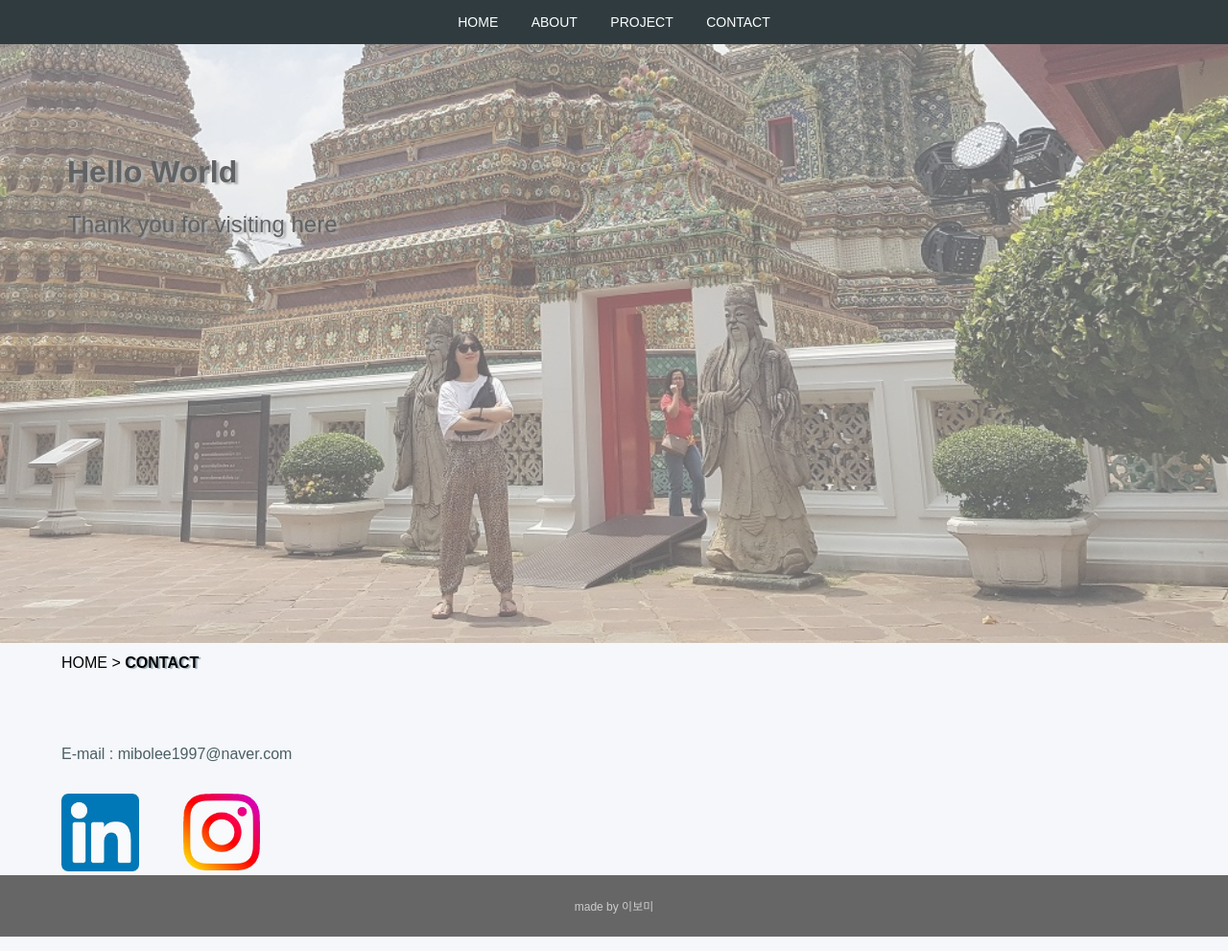
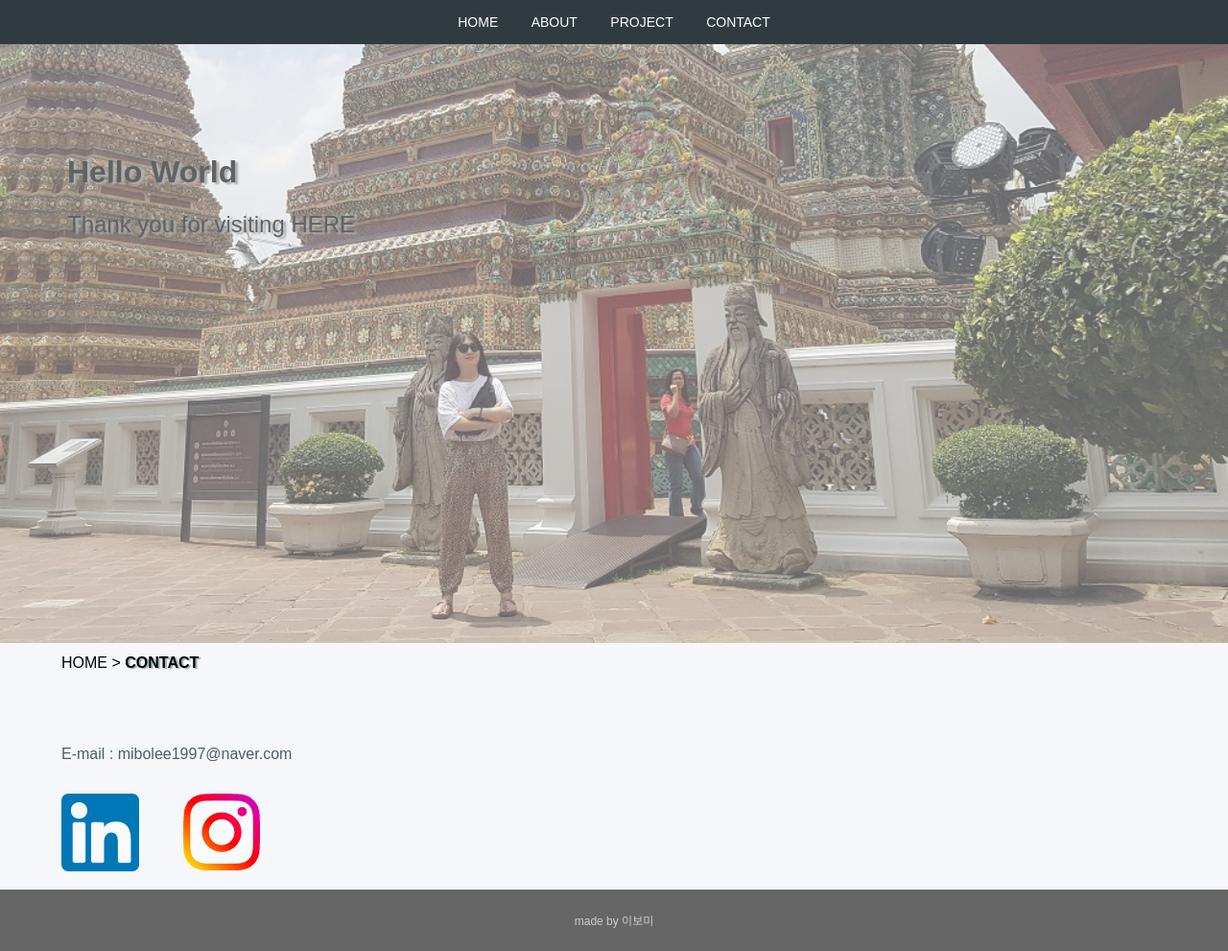
Before and after one commit to KoreaLBM/korealbm.github.io, a plain HTML site: page contact/index.html in a window 1280 px wide. Shown: the whole page at 96% size. Drawn offline with nearby package versions, Linux system fonts and the light colour scheme.

Commit message:
Update index.html

```diff
--- a/contact/index.html
+++ b/contact/index.html
@@ -45,7 +45,7 @@
 
 <div id="jb-introframe">
     <div class="introbackground" >
-        <div id="contents"><h1>Hello World</h1><h2>Thank you for visiting here</h2></div>
+        <div id="contents"><h1>Hello World</h1><h2>Thank you for visiting HERE</h2></div>
     </div>
 
 </div>
@@ -67,8 +67,8 @@
             <a href="https://www.instagram.com/bomi__97/"><img src="icon2.jpg" height="70" width="70"></a>
         </div>
     </div>
-    <div id="bin"></div>
 </div>
+    <div id="bin1"></div>
 
 <div id="jb-extraframe">
 <div id="jb-extra">
```
